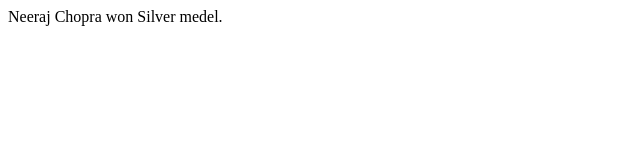
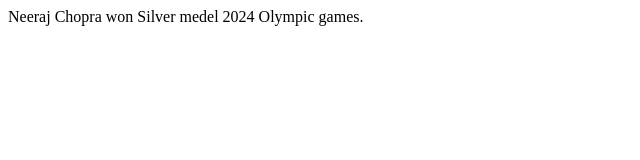
Before and after one commit to VishalShrivas/TestGitIntern, a plain HTML site: page Index.html in a window 1280 px wide. Shown: the whole page, without its empty margins (0-640 px from the left). Drawn offline with Linux system fonts and the light colour scheme.

Commit message:
Index body changed

```diff
--- a/Index.html
+++ b/Index.html
@@ -6,6 +6,6 @@
     <title>Document</title>
 </head>
 <body>
-    <div>Neeraj Chopra won Silver medel.</div>
+    <div>Neeraj Chopra won Silver medel 2024 Olympic games.</div>
 </body>
 </html>
```
